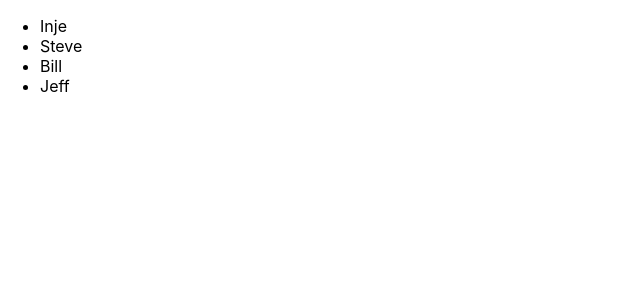
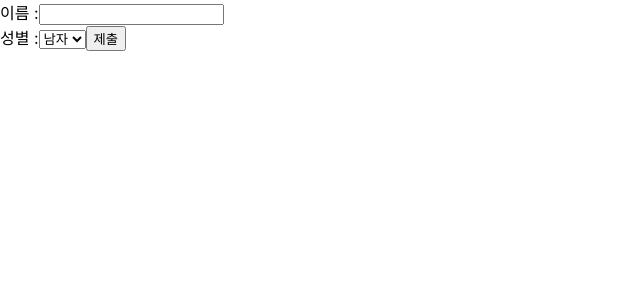
Before and after one commit to jinkyoung-jeon/Inflearn-react-sople, a React (Create React App) app in the folder my-app/: page / in a window 1280 px wide. Shown: the top 300 px of the page, without its empty margins (0-640 px from the left). Built offline with nearby package versions, Linux system fonts and the light colour scheme.

Commit message:
(실습) 사용자 정보 입력 받기

```diff
--- /dev/null
+++ b/my-app/src/chapter11/SignUp.jsx
@@ -0,0 +1,26 @@
+import React, { useState } from "react";
+
+function SignUp(props) {
+    const [name, setName] = useState("");
+
+    const handleChangeName = (event) => {
+        setName(event.target.value);
+    };
+
+    const hanleSubmit = (event) => {
+        alert(`이름 : ${name}`);
+        event.preventDefault();
+    };
+
+    return (
+        <form onSubmit={hanleSubmit}>
+            <label>
+                이름 :
+                <input type="text" value={name} onChange={handleChangeName} />
+            </label>
+            <button type="submit">제출</button>
+        </form>
+    )
+}
+
+export default SignUp;
--- /dev/null
+++ b/my-app/src/chapter11/SignUp2.jsx
@@ -0,0 +1,39 @@
+import React, { useState } from "react";
+
+function SignUp(props) {
+    const [name, setName] = useState("");
+    const [gender, setGender] = useState("남자");
+
+    const handleChangeName = (event) => {
+        setName(event.target.value);
+    };
+
+    const handleChangeGender = (event) => {
+        setGender(event.target.value);
+    }
+
+    const hanleSubmit = (event) => {
+        alert(`이름 : ${name}, 성별 : ${gender}`);
+        event.preventDefault();
+    };
+
+    return (
+        <form onSubmit={hanleSubmit}>
+            <label>
+                이름 :
+                <input type="text" value={name} onChange={handleChangeName} />
+            </label>
+            <br />
+            <label>
+                성별 :
+                <select value={gender} onChange={handleChangeGender}>
+                    <option value="남자">남자</option>
+                    <option value="여자">여자</option>
+                </select>
+            </label>
+            <button type="submit">제출</button>
+        </form>
+    )
+}
+
+export default SignUp;
--- a/my-app/src/index.js
+++ b/my-app/src/index.js
@@ -7,6 +7,8 @@
 import ConfirmButton from './chapter08/ConfirmButton';
 import LandingPage from './chapter09/LandingPage';
 import AttendanceBook from './chapter10/AttendanceBook';
+import SignUp from './chapter11/SignUp';
+import SignUp2 from './chapter11/SignUp2';
 import './index.css';
 import reportWebVitals from './reportWebVitals';
 
@@ -26,7 +28,7 @@
 
    ReactDOM.render(
      <React.StrictMode>
-       <AttendanceBook />
+       <SignUp2 />
      </React.StrictMode>,
      document.getElementById('root')
    );
```
